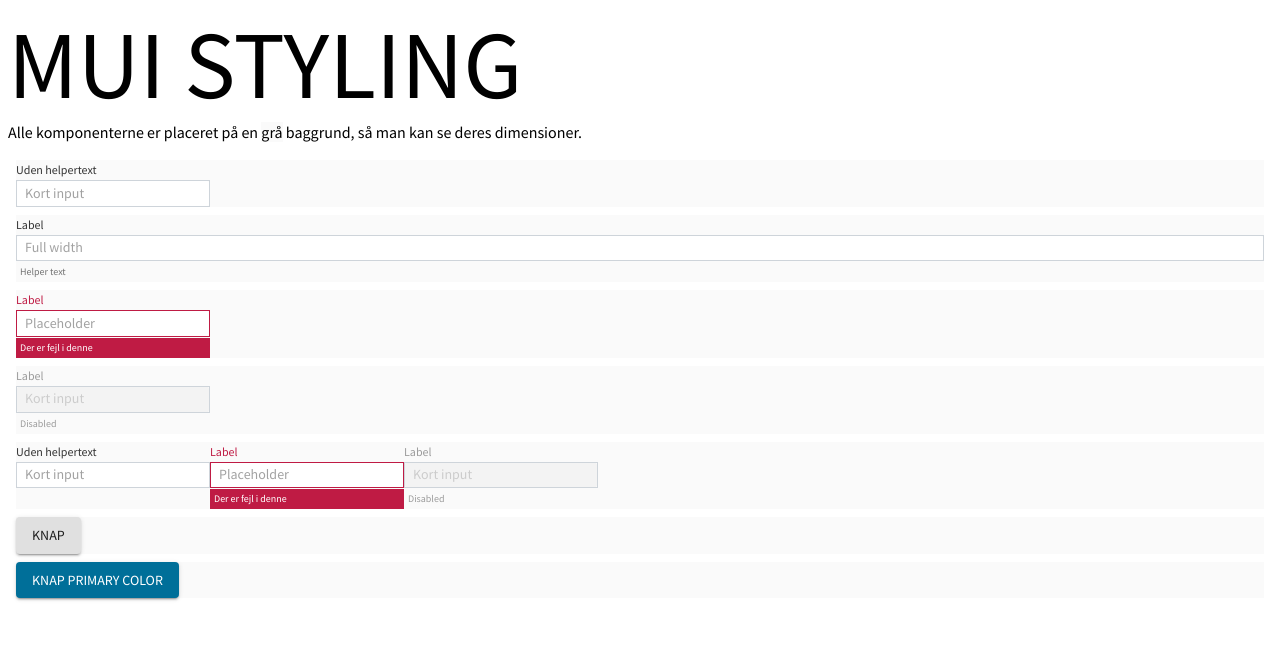
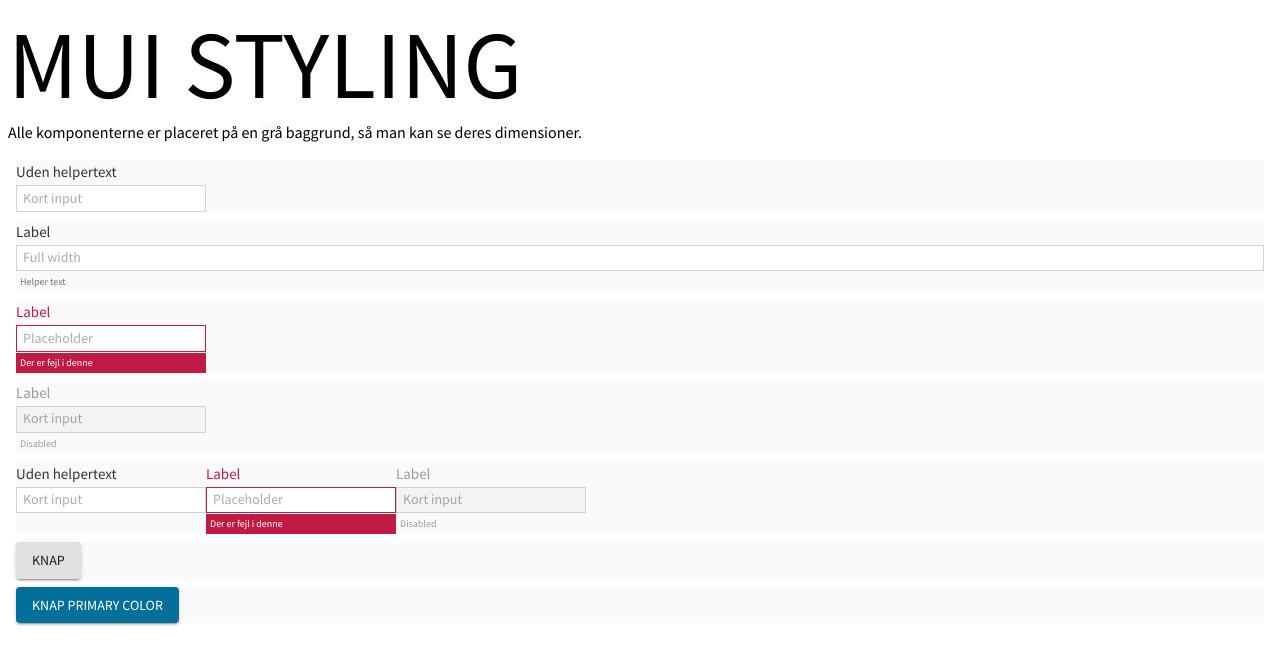
Before and after one commit to ilbrando/mui-styling, a React (Create React App) app: page / in a window 1280 px wide. Shown: the top 664 px of the page. Built offline with nearby package versions, Linux system fonts and the light colour scheme.

Commit message:
Input color and removed unused transition

```diff
--- a/src/index.tsx
+++ b/src/index.tsx
@@ -18,10 +18,10 @@ const theme: ITheme = {
     input: {
       border: "1px solid #ced4da",
       borderRadius: 2,
-      fontSizeLabel: 16,
+      fontSizeLabel: 20, // burde være 16, men det bliver meget småt. Mon MUI har en transform der ændrer det?
       fontSizeInput: 14,
       fontSizeHelpText: 10,
-      paddingLeftRightInput: 8,
+      paddingLeftRightInput: 6, // Har ønsket 8, men det synes MIB er for meget
       paddingTopBottomInput: 4,
       paddingLeftRightHelpText: 4,
       paddingTopBottomHelpText: 2
--- a/src/theme/theme-provider.tsx
+++ b/src/theme/theme-provider.tsx
@@ -35,16 +35,13 @@ const ThemeProvider: React.FC<IThemeProviderProps> = props => {
               borderRadius: theme.components.input.borderRadius,
               position: "relative",
               backgroundColor: muiDefaultTheme.palette.common.white,
+              color: "#3a3a3a",
               fontSize: theme.components.input.fontSizeInput,
               lineHeight: 1.25,
               paddingLeft: theme.components.input.paddingLeftRightInput,
               paddingRight: theme.components.input.paddingLeftRightInput,
               paddingTop: theme.components.input.paddingTopBottomInput,
               paddingBottom: theme.components.input.paddingTopBottomInput,
-              transition: muiDefaultTheme.transitions.create([
-                "border-color",
-                "box-shadow"
-              ]),
               "&$disabled": {
                 backgroundColor: "#f3f3f3"
               }
```
